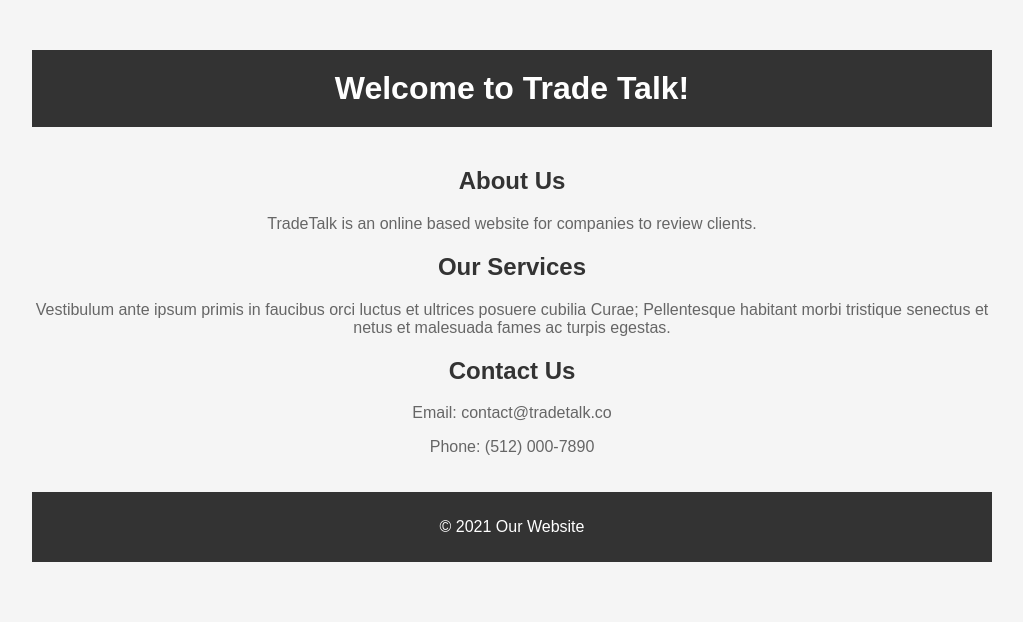
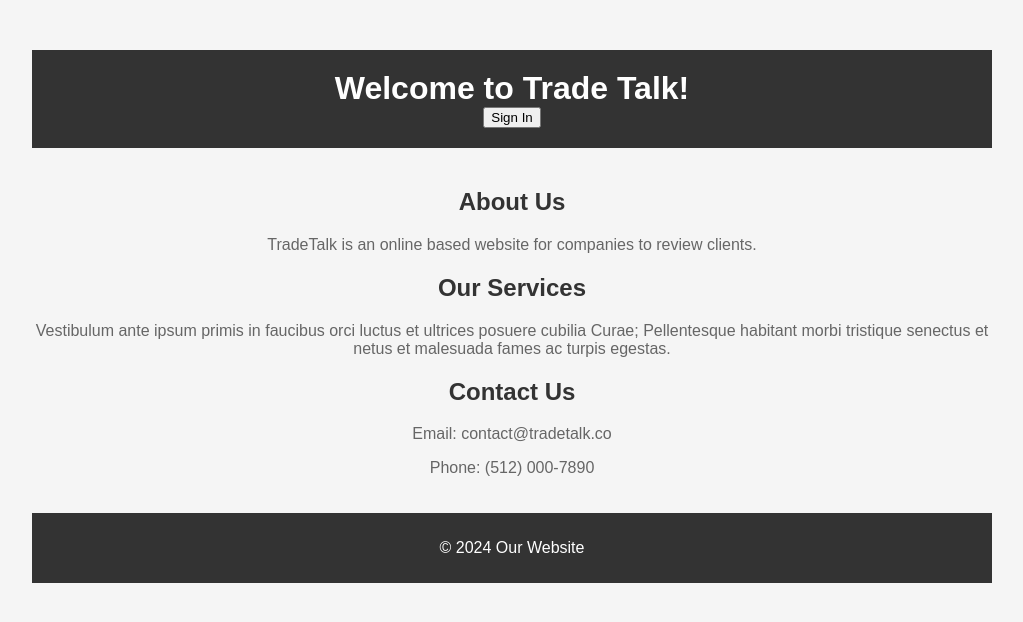
Before and after one commit to zschulzb/TradeTalk, a Flask app: page / in a window 1280 px wide. Shown: the top 622 px of the page, without its empty margins (128-1151 px from the left). Run offline with Flask 3, Linux system fonts and the light colour scheme.

Commit message:
add sign-in page

```diff
--- a/app.py
+++ b/app.py
@@ -8,8 +8,12 @@ app = Flask(__name__) #instantiate a flask app object
 #   all routing blocks use @app
 
 @app.route('/')
-def index():
+def landpage():
     return render_template("home.html")
+
+@app.route("/Sign In")
+def signin():
+    return render_template("signin.html")
 
 #done routing blocks
 
--- a/templates/home.html
+++ b/templates/home.html
@@ -3,7 +3,7 @@
 <head>
     <meta charset="UTF-8">
     <meta name="viewport" content="width=device-width, initial-scale=1.0">
-    <title>{{title}}</title>
+    <title>Title</title>
     <style>
         body {
             font-family: Arial, sans-serif;
@@ -45,6 +45,9 @@
     <div class="container">
         <header class="header">
             <h1>Welcome to Trade Talk!</h1>
+            <form action="/Sign In">
+                <input type="submit" value = "Sign In">
+            </form>
         </header>
         <div class="content">
             <h2>About Us</h2>
@@ -56,7 +59,7 @@
             <p>Phone: (512) 000-7890</p>
         </div>
         <footer class="footer">
-            <p>&copy; 2021 Our Website</p>
+            <p>&copy; 2024 Our Website</p>
         </footer>
     </div>
 </body>
```
Also changed, not shown: templates/signin.html (+17 -0 lines), 1 other file.
